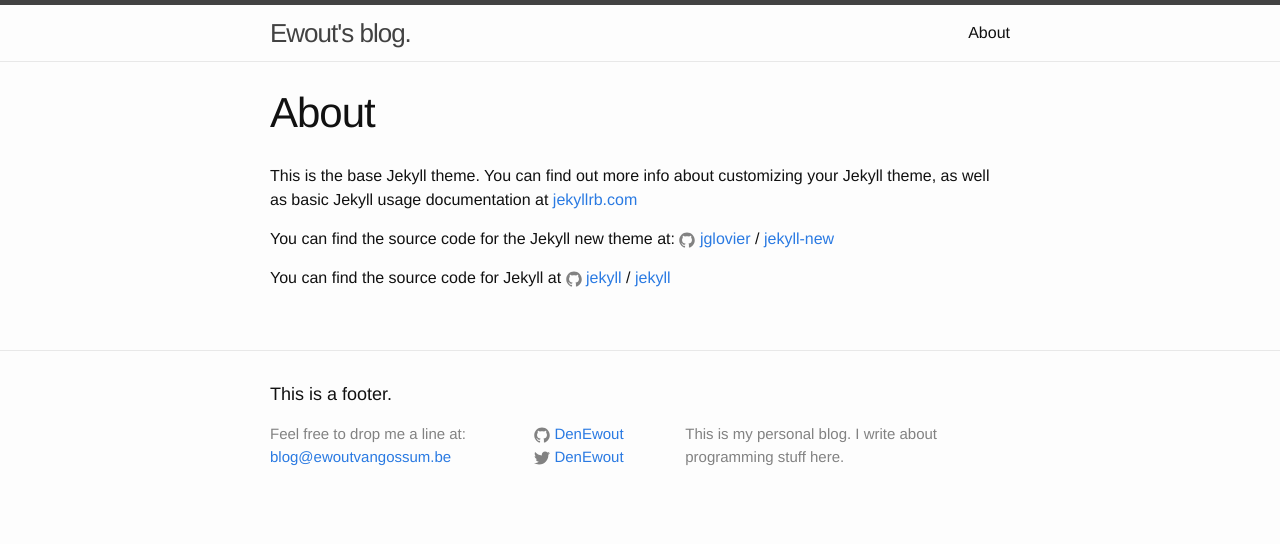
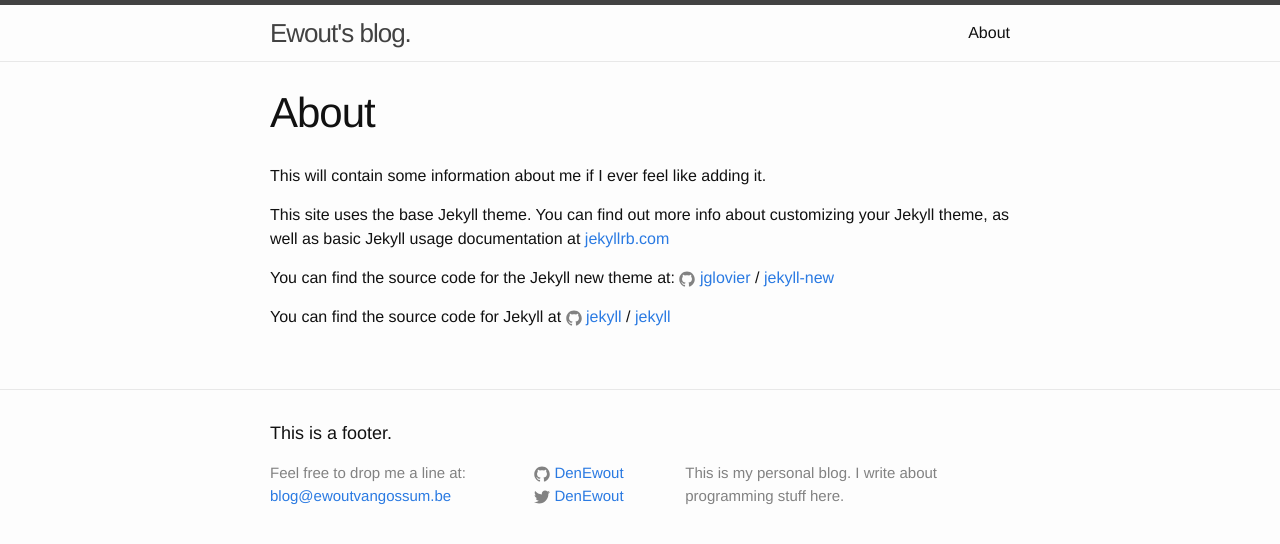
Before and after one commit to DenEwout/denewout.github.io, a Jekyll site: the page built from about.md, in a window 1280 px wide. Shown: the top 544 px of the page. Built offline with Jekyll 4.4.1, drawn with Linux system fonts in a browser that asks for light colours.

Commit message:
Adds placeholder text to about page.

```diff
--- a/about.md
+++ b/about.md
@@ -4,7 +4,9 @@
 permalink: /about/
 ---
 
-This is the base Jekyll theme. You can find out more info about customizing your Jekyll theme, as well as basic Jekyll usage documentation at [jekyllrb.com](http://jekyllrb.com/)
+This will contain some information about me if I ever feel like adding it.
+
+This site uses the base Jekyll theme. You can find out more info about customizing your Jekyll theme, as well as basic Jekyll usage documentation at [jekyllrb.com](http://jekyllrb.com/)
 
 You can find the source code for the Jekyll new theme at:
 {% include icon-github.html username="jglovier" %} /
```
